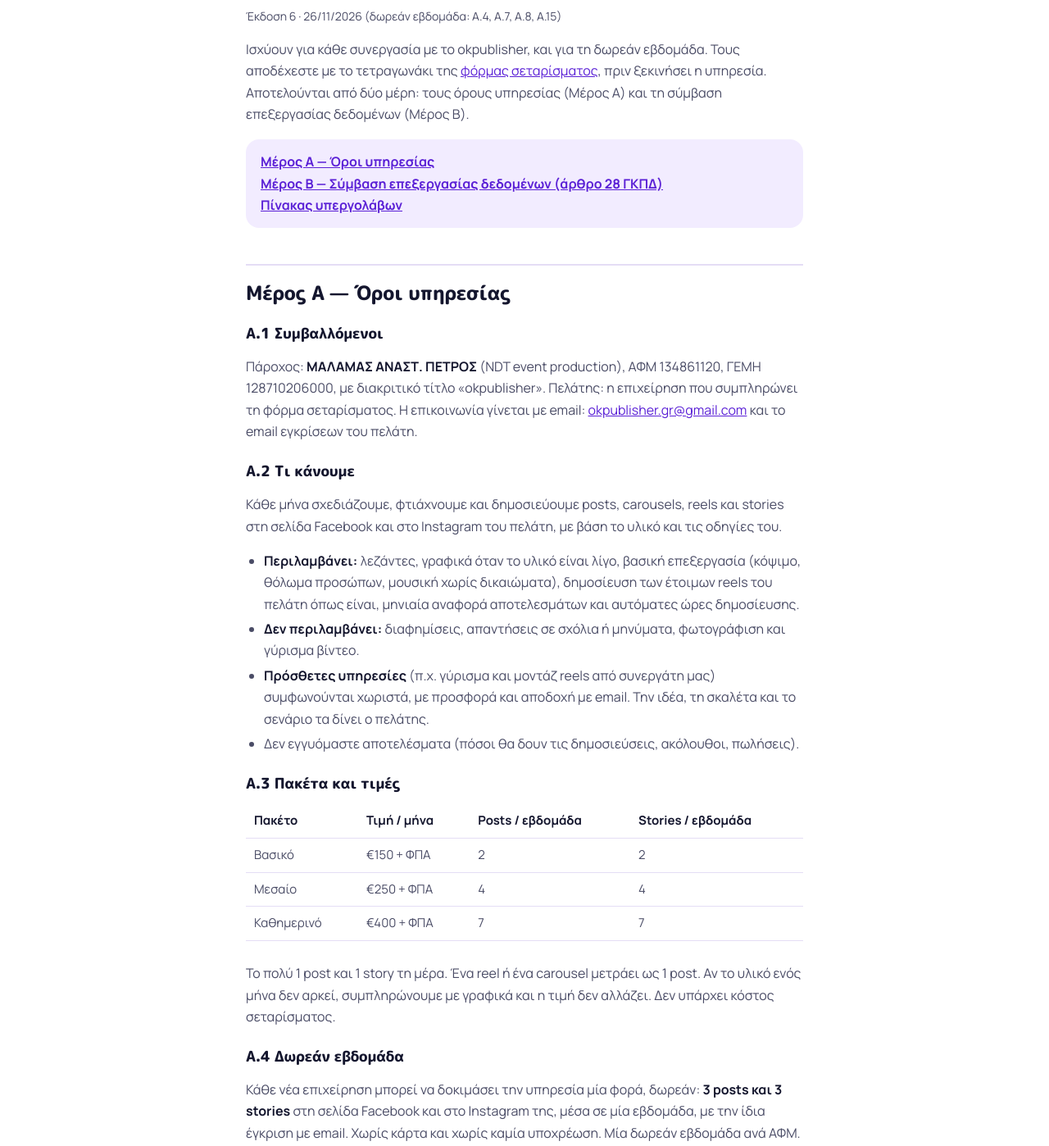
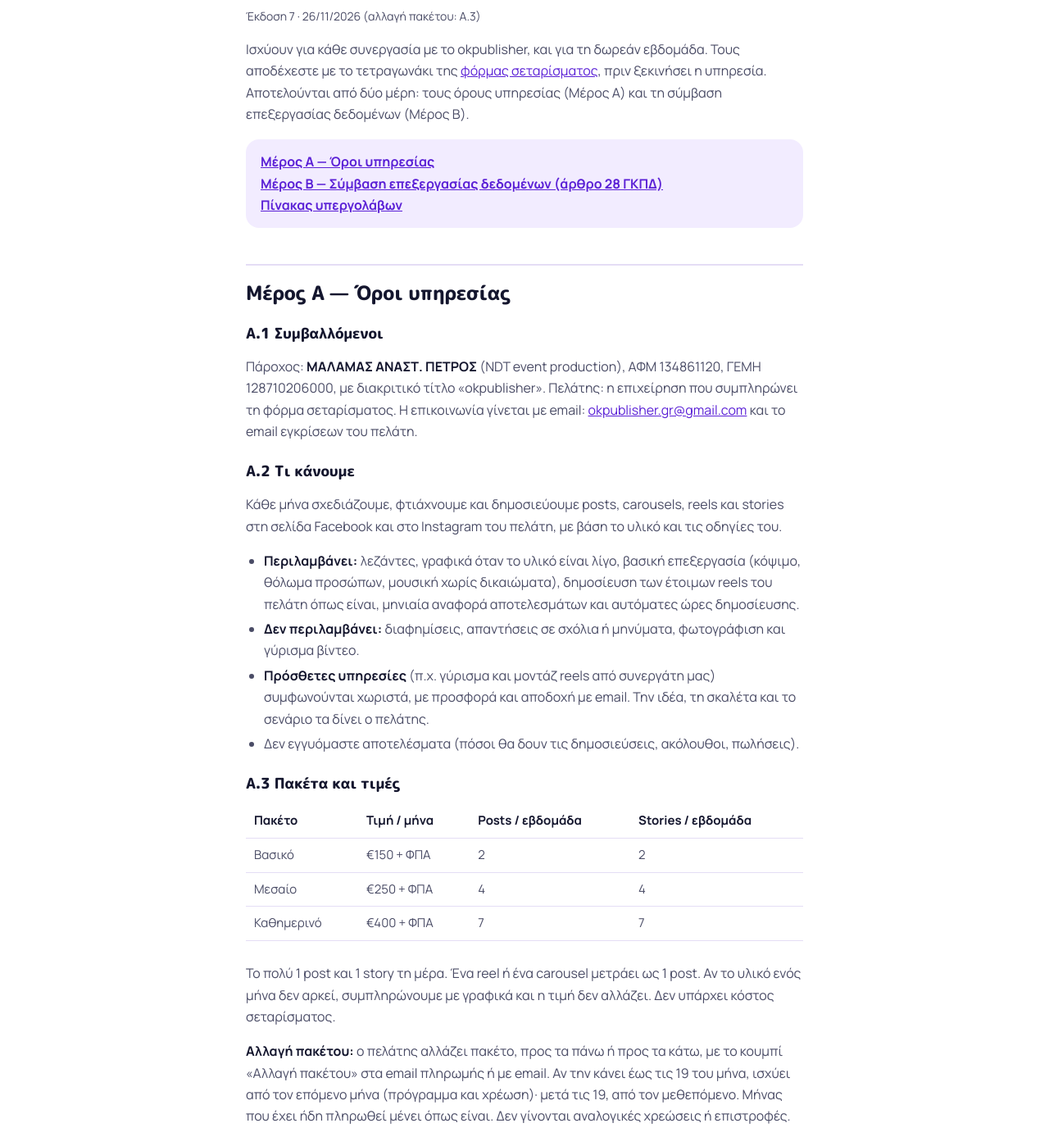
Before and after one commit to okpublisher/okpublisher.github.io, a plain HTML site: page terms.html in a window 1280 px wide. Shown: the part 192-1590 px from the top of the page at 82% size. Drawn offline with Linux system fonts and the light colour scheme.

Commit message:
Όροι v7: αλλαγή πακέτου (Α.3) + ερώτηση «Μπορώ να αλλάξω πακέτο;»
Co-Authored-By: Claude Opus 5.5 <noreply@anthropic.com>
Claude-Session: https://claude.ai/code/session_01P9KYHxjgiLsqZSpUbp4oKE

```diff
--- a/terms.html
+++ b/terms.html
@@ -37,7 +37,7 @@ a{color:var(--v)}
 <header><a href="./">← okpublisher</a></header>
 <main>
 <h1>Όροι υπηρεσίας και σύμβαση επεξεργασίας δεδομένων</h1>
-<p class="upd">Έκδοση 6 · 26/11/2026 (δωρεάν εβδομάδα: Α.4, Α.7, Α.8, Α.15)</p>
+<p class="upd">Έκδοση 7 · 26/11/2026 (αλλαγή πακέτου: Α.3)</p>
 <p>Ισχύουν για κάθε συνεργασία με το okpublisher, και για τη δωρεάν εβδομάδα. Τους αποδέχεστε με το τετραγωνάκι της <a href="setup.html">φόρμας σεταρίσματος</a>, πριν ξεκινήσει η υπηρεσία. Αποτελούνται από δύο μέρη: τους όρους υπηρεσίας (Μέρος Α) και τη σύμβαση επεξεργασίας δεδομένων (Μέρος Β).</p>
 <p class="toc"><a href="#a">Μέρος Α — Όροι υπηρεσίας</a><br><a href="#b">Μέρος Β — Σύμβαση επεξεργασίας δεδομένων (άρθρο 28 ΓΚΠΔ)</a><br><a href="#subs">Πίνακας υπεργολάβων</a></p>
 
@@ -63,6 +63,7 @@ a{color:var(--v)}
 <tr><td>Καθημερινό</td><td>€400 + ΦΠΑ</td><td>7</td><td>7</td></tr>
 </table></div>
 <p>Το πολύ 1 post και 1 story τη μέρα. Ένα reel ή ένα carousel μετράει ως 1 post. Αν το υλικό ενός μήνα δεν αρκεί, συμπληρώνουμε με γραφικά και η τιμή δεν αλλάζει. Δεν υπάρχει κόστος σεταρίσματος.</p>
+<p><strong>Αλλαγή πακέτου:</strong> ο πελάτης αλλάζει πακέτο, προς τα πάνω ή προς τα κάτω, με το κουμπί «Αλλαγή πακέτου» στα email πληρωμής ή με email. Αν την κάνει έως τις 19 του μήνα, ισχύει από τον επόμενο μήνα (πρόγραμμα και χρέωση)· μετά τις 19, από τον μεθεπόμενο. Μήνας που έχει ήδη πληρωθεί μένει όπως είναι. Δεν γίνονται αναλογικές χρεώσεις ή επιστροφές.</p>
 
 <h3 id="a4">Α.4 Δωρεάν εβδομάδα</h3>
 <p>Κάθε νέα επιχείρηση μπορεί να δοκιμάσει την υπηρεσία μία φορά, δωρεάν: <strong>3 posts και 3 stories</strong> στη σελίδα Facebook και στο Instagram της, μέσα σε μία εβδομάδα, με την ίδια έγκριση με email. Χωρίς κάρτα και χωρίς καμία υποχρέωση. Μία δωρεάν εβδομάδα ανά ΑΦΜ.</p>
```
Also changed, not shown: index.html (+1 -0 lines), setup.html (+1 -1 lines).
